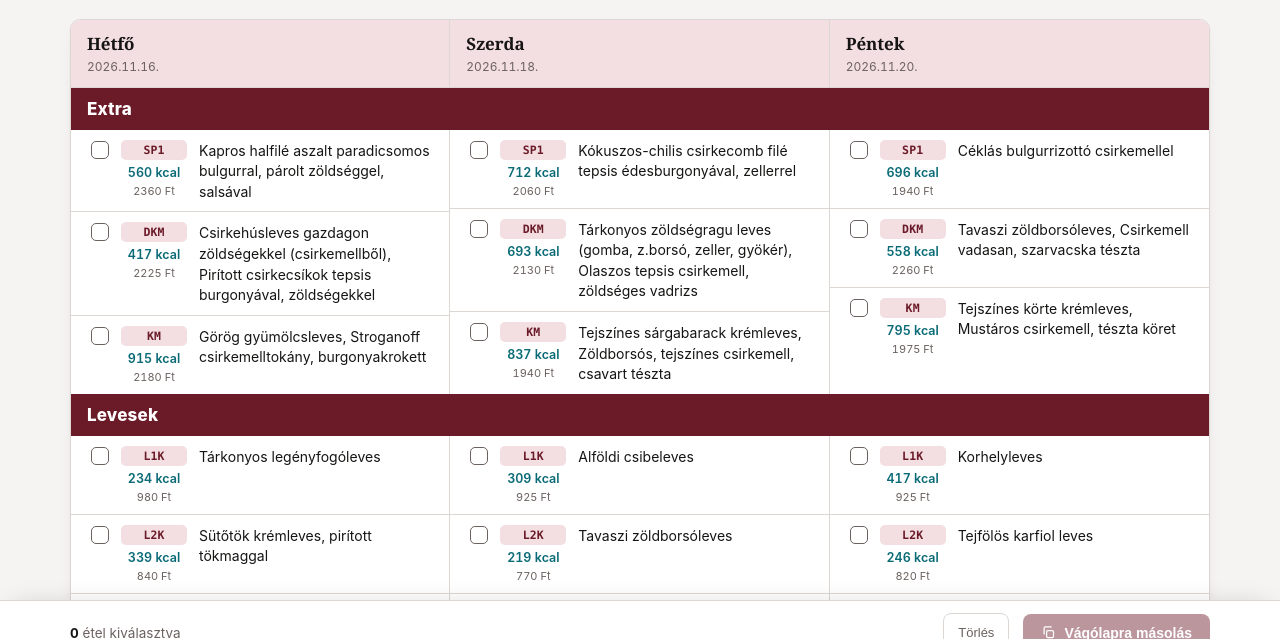
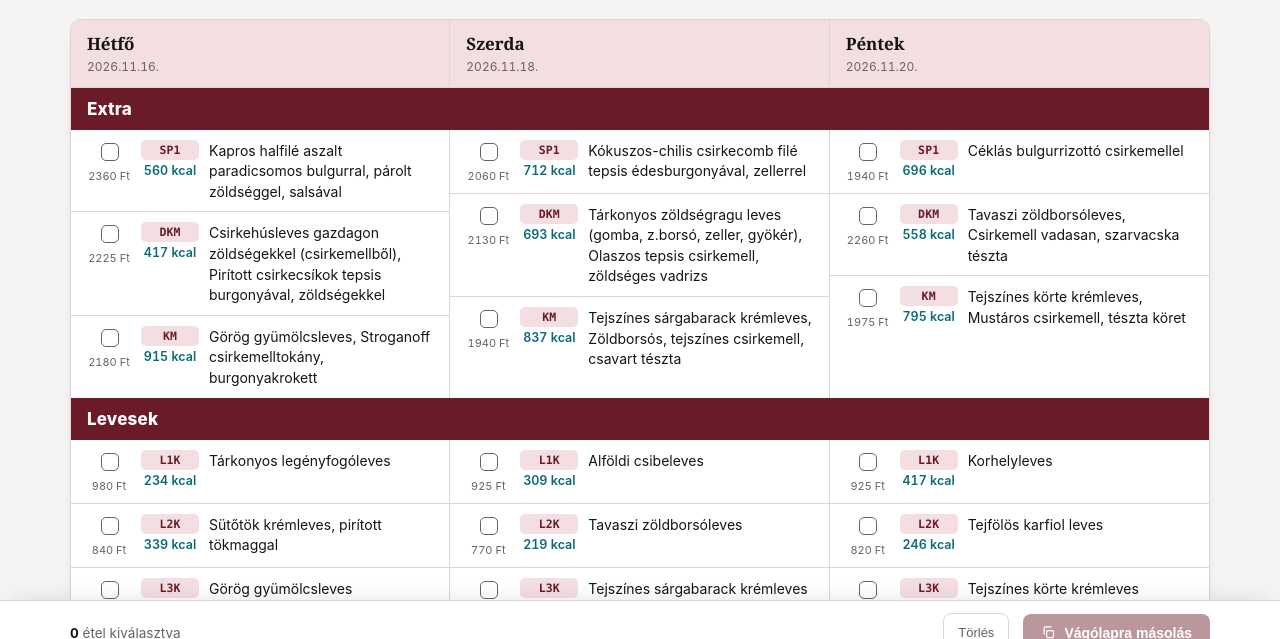
Before and after one commit to lbiri84/interfood-menu, a plain HTML site: page index.html in a window 1280 px wide. Shown: the part 136-775 px from the top of the page. Drawn offline with Linux system fonts and the light colour scheme.

Commit message:
Ár a jelölőnégyzet alá
Co-Authored-By: Claude Sonnet 5.5 <noreply@anthropic.com>
Claude-Session: https://claude.ai/code/session_01H1wmoTN1CaEa34UAzsNHbj

```diff
--- a/index.html
+++ b/index.html
@@ -262,8 +262,8 @@
 
   .food-row {
     display: grid;
-    grid-template-columns: 22px 66px 1fr;
-    gap: 12px;
+    grid-template-columns: 44px 58px 1fr;
+    gap: 10px;
     align-items: start;
     padding: 10px 16px;
     border-bottom: 1px solid var(--line);
@@ -308,8 +308,14 @@
     text-align: center;
     font-variant-numeric: tabular-nums;
   }
-  .code-col .kcal { margin-top: 2px; }
-  input.chk { margin-top: 1px; }
+  .tick-col {
+    display: flex;
+    flex-direction: column;
+    align-items: center;
+    gap: 5px;
+    font-variant-numeric: tabular-nums;
+  }
+  .tick-col .price { margin: 0; white-space: nowrap; }
   .code {
     font-family: ui-monospace, "SF Mono", Menlo, Consolas, monospace;
     font-size: 11.5px;
@@ -525,8 +531,8 @@
       : "<div class=\"kcal none\">nincs adat</div>";
 
     row.innerHTML =
-      "<input class=\"chk\" type=\"checkbox\"" + checkedAttr + " id=\"" + id + "\" data-code=\"" + esc(it.code) + "\" data-day=\"" + esc(day.key) + "\" data-daylabel=\"" + esc(day.label) + "\">" +
-      "<span class=\"code-col\"><span class=\"code\">" + esc(it.code) + "</span>" + kcalHtml + "<div class=\"price\">" + esc(it.price) + "</div></span>" +
+      "<span class=\"tick-col\"><input class=\"chk\" type=\"checkbox\"" + checkedAttr + " id=\"" + id + "\" data-code=\"" + esc(it.code) + "\" data-day=\"" + esc(day.key) + "\" data-daylabel=\"" + esc(day.label) + "\"><span class=\"price\">" + esc(it.price) + "</span></span>" +
+      "<span class=\"code-col\"><span class=\"code\">" + esc(it.code) + "</span>" + kcalHtml + "</span>" +
       "<span class=\"name-wrap\"><span class=\"name\">" + esc(it.name) + "</span></span>";
 
     return row;
```
